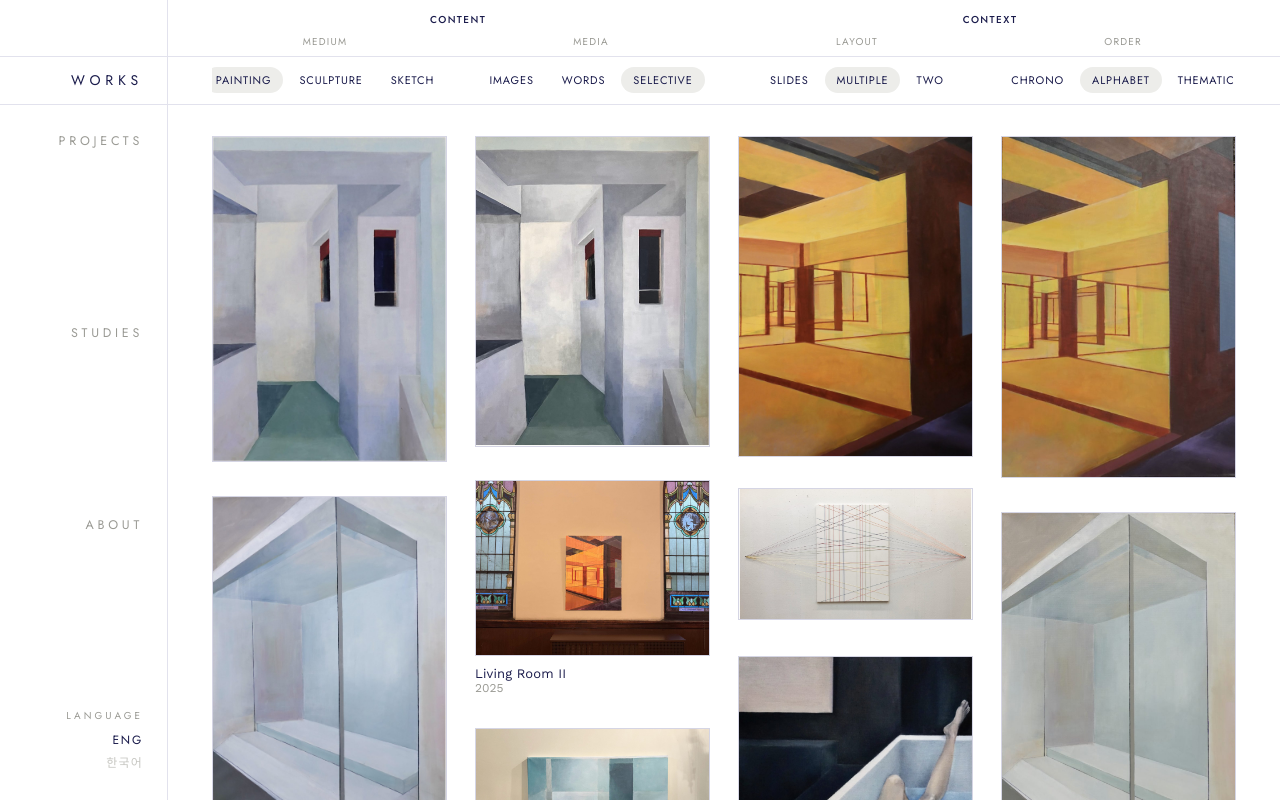
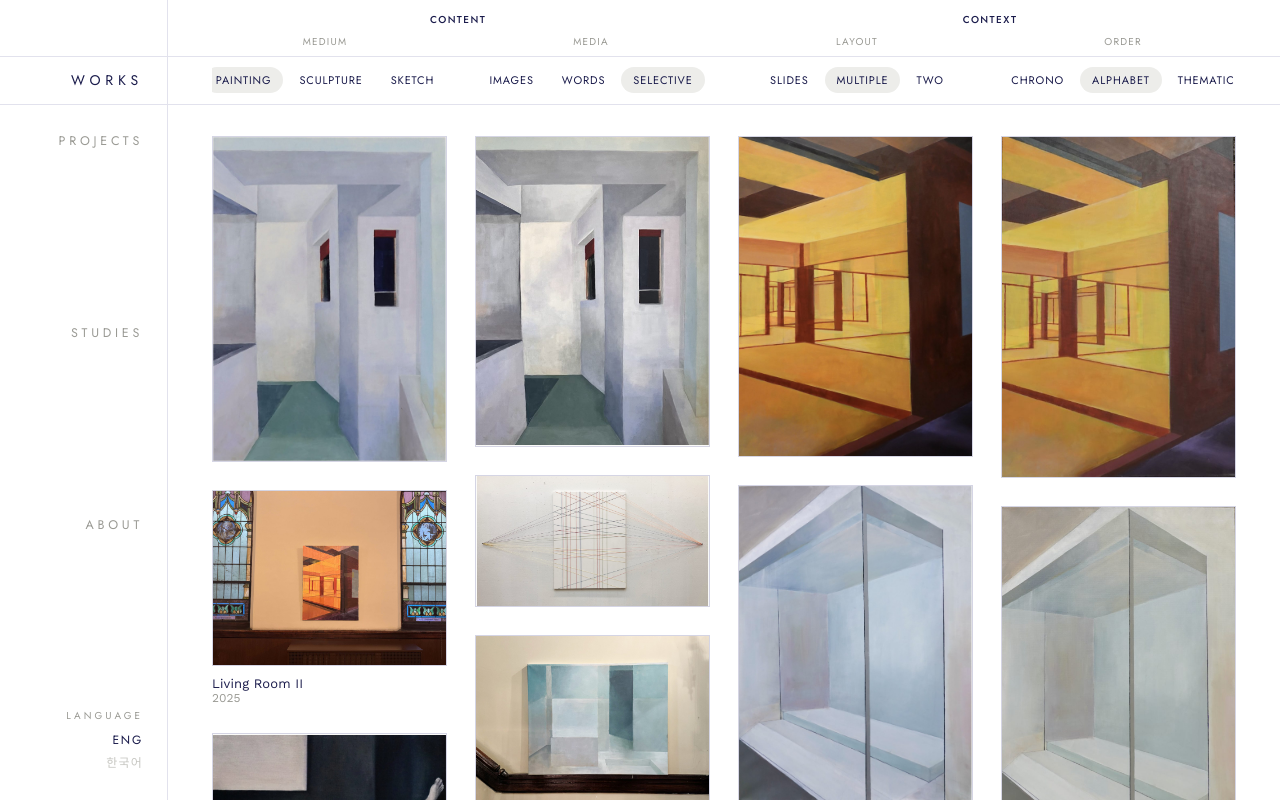
Before and after one commit to Neutrigeno/Portfolio-Website, a React (Vite) app: page / in a window 1280 px wide. Built offline with nearby package versions, Linux system fonts and the light colour scheme.

Commit message:
Add files via upload

```diff
--- a/App.jsx
+++ b/App.jsx
@@ -618,7 +618,6 @@ function ArtworkCard({ artwork, showCaption, onOpen, frameRef, spanScale = 1, co
       ref={ref}
       onClick={() => onOpen(artwork)}
       style={{
-        gridRowEnd: `span ${span}`,
         opacity: visible ? 1 : 0,
         transform: visible ? "translateY(0px)" : "translateY(18px)",
         transition: "opacity 0.7s ease, transform 0.7s ease",
@@ -1603,6 +1602,15 @@ export default function App() {
   const galleryGap = 28;
   const columnWidth = galleryWidth ? (galleryWidth - galleryGap * (galleryColumns - 1)) / galleryColumns : 0;
 
+  // True masonry-style stacking: each column is an independent vertical flex stack.
+  // Items are assigned left-to-right by index (0→col 1, 1→col 2, etc.), so the
+  // next artwork in each column begins immediately after the artwork above it.
+  // This creates the staggered vertical starts shown in the reference screenshot.
+  const artworkColumns = Array.from({ length: galleryColumns }, () => []);
+  sortedArtworks.forEach((artwork, index) => {
+    artworkColumns[index % galleryColumns].push(artwork);
+  });
+
   return (
     <div
       style={{
@@ -1916,14 +1924,23 @@ export default function App() {
                 <div
                   ref={galleryRef}
                   style={{
-                    display: "grid",
-                    gridTemplateColumns: `repeat(${galleryColumns}, 1fr)`,
-                    gridAutoRows: "8px",
-                    columnGap: 28,
-                    rowGap: 0,
-                  }}
-                >
-                  {sortedArtworks.map((a) => (
+                    display: "flex",
+                    alignItems: "flex-start",
+                    gap: galleryGap,
+                    width: "100%",
+                  }}
+                >
+                  {artworkColumns.map((column, columnIndex) => (
+                    <div
+                      key={columnIndex}
+                      style={{
+                        flex: "1 1 0",
+                        minWidth: 0,
+                        display: "flex",
+                        flexDirection: "column",
+                      }}
+                    >
+                      {column.map((a) => (
                         <ArtworkCard
                           key={a.id}
                           artwork={a}
@@ -1936,6 +1953,8 @@ export default function App() {
                       ))}
                     </div>
                   ))}
+                </div>
+              ))}
 
             {currentSection === "about" && <AboutBody lang={lang} t={t} sections={aboutSections} />}
 
```
Lines whose indentation alone changed are shown as unchanged.
